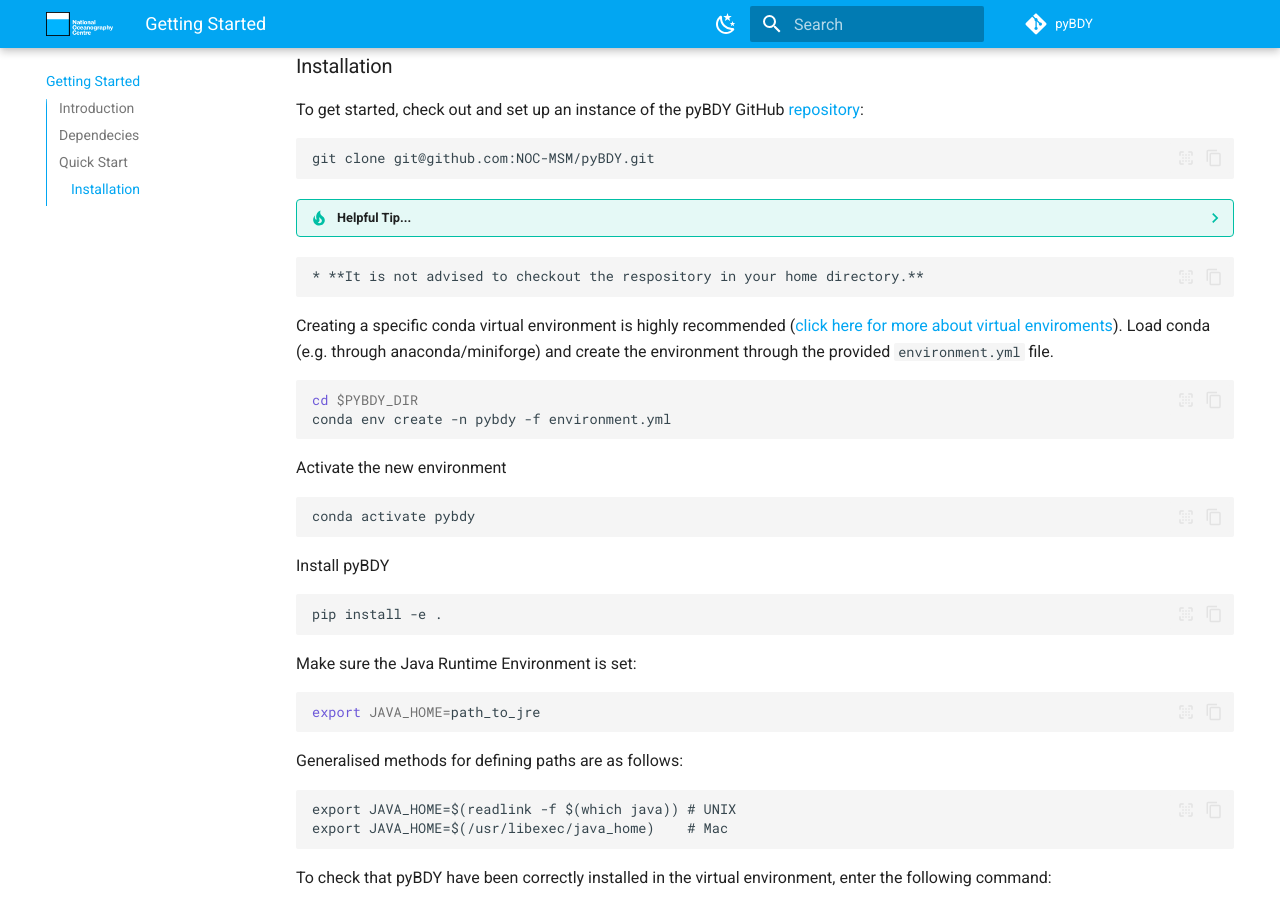
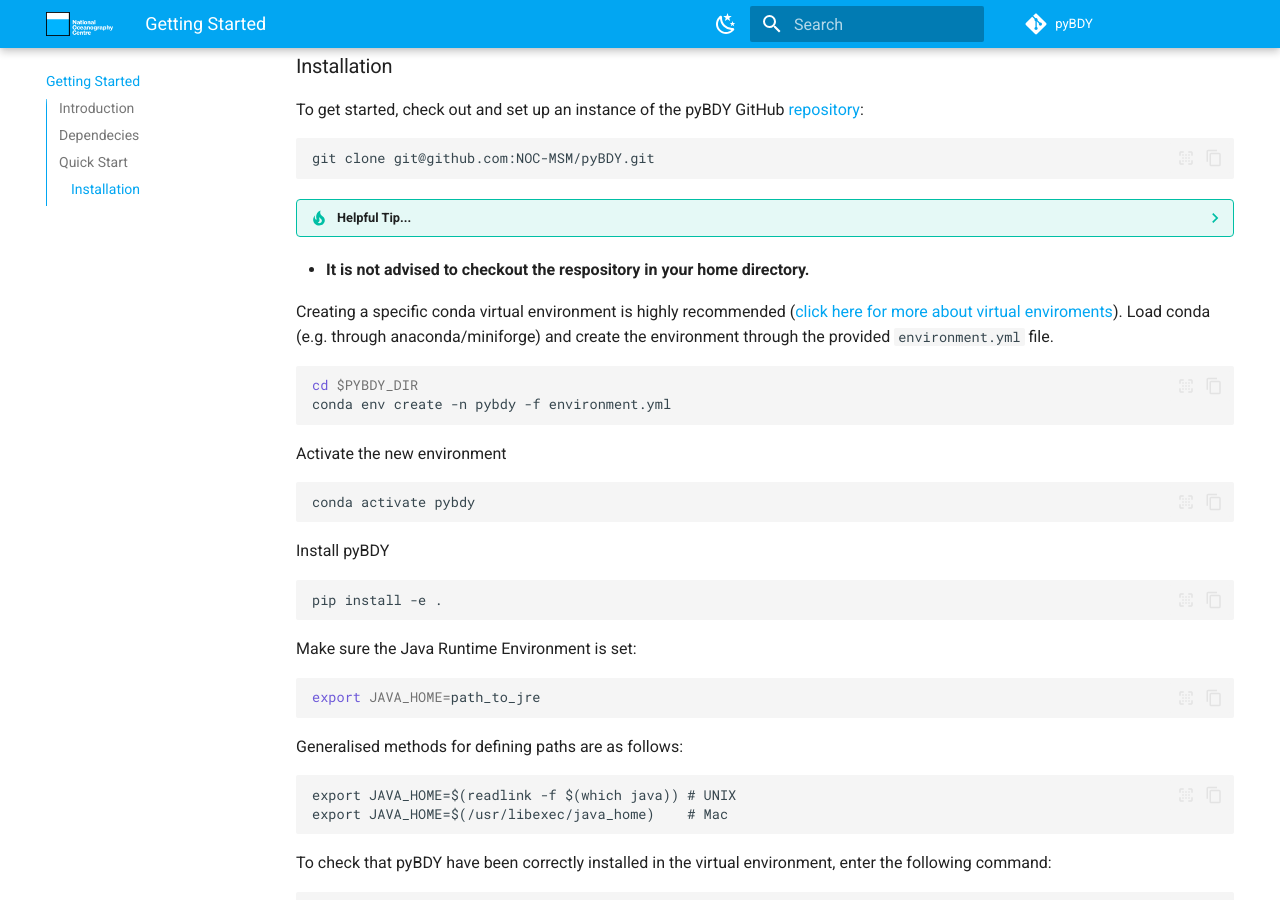
Before and after one commit to NOC-MSM/pyBDY, an MkDocs documentation site: the page built from docs/index.md, in a window 1280 px wide and 900 px high, scrolled down 1092 px. Built offline with MkDocs 1.6.1 and Material for MkDocs 9.7.7, drawn with Linux system fonts in a browser that asks for light colours; emoji names are drawn with the system emoji font; comment, search, counter and statistics services are not loaded.

Commit message:
update syntax error

````diff
--- a/docs/index.md
+++ b/docs/index.md
@@ -44,9 +44,7 @@ git clone git@github.com:NOC-MSM/pyBDY.git
 
 ??? tip "Helpful Tip..."
 
-```
-* **It is not advised to checkout the respository in your home directory.**
-```
+- **It is not advised to checkout the respository in your home directory.**
 
 Creating a specific conda virtual environment is highly recommended ([click here for more about virtual
 enviroments](https://docs.conda.io/projects/conda/en/latest/user-guide/tasks/manage-environments.html)).
````
